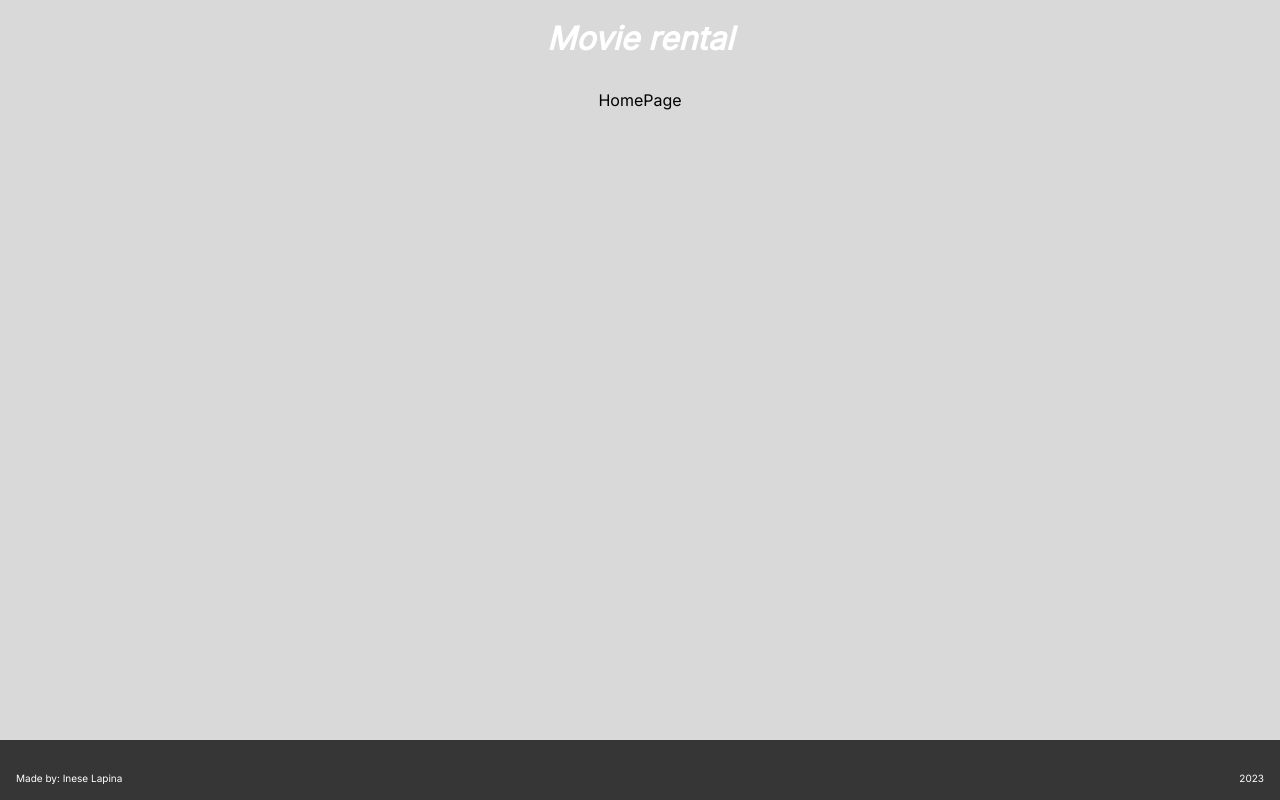
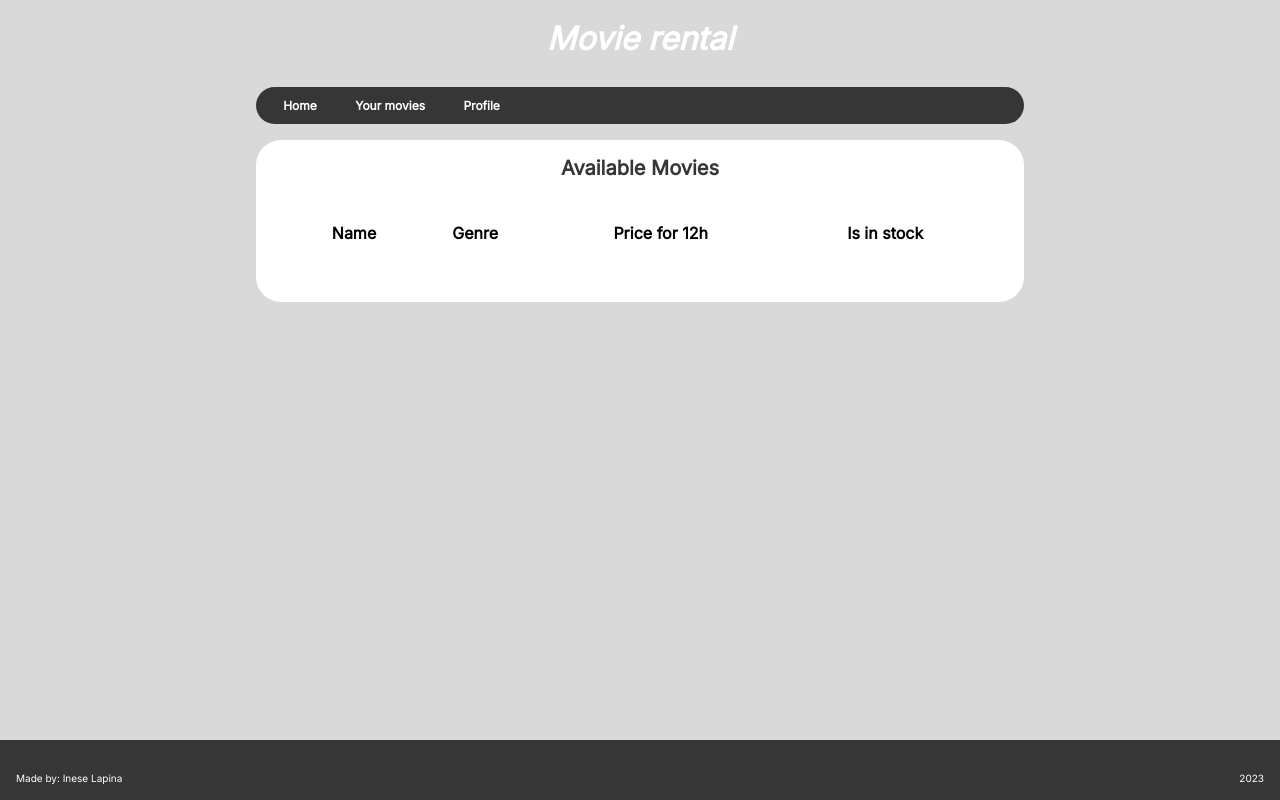
Before and after one commit to lapinna/Movie-rental-ReactJS, a React (Create React App) app: page /home in a window 1280 px wide. Built offline with nearby package versions, Linux system fonts and the light colour scheme.

Commit message:
add home page, navbar, initial available movies table structure

```diff
--- a/src/App.scss
+++ b/src/App.scss
@@ -13,9 +13,13 @@
   }
 
   .page-content {
+    width: 60%;
+    display: flex;
     flex: 1;
-    margin-top: 2rem;
-    margin-bottom: 2rem;
+    flex-direction: column;
+    align-items: center;
+    margin-left: 3rem;
+    margin-right: 3rem;
 
     .form-container {
       width: 195px;
--- /dev/null
+++ b/src/components/NavBar/NavBar.jsx
@@ -0,0 +1,14 @@
+import "./NavBar.style.scss";
+import { Link } from "react-router-dom";
+
+const NavBar = () => {
+  return (
+    <nav>
+      <Link className="nav-link" to={"/home"}>Home</Link>
+      <Link className="nav-link" to={"/yourMovies"}>Your movies</Link>
+      <Link className="nav-link" to={"/profile"}>Profile</Link>
+    </nav>
+  );
+};
+
+export default NavBar;
--- /dev/null
+++ b/src/components/NavBar/NavBar.style.scss
@@ -0,0 +1,21 @@
+nav {
+  width: 100%;
+  height: auto;
+  background-color: #363636;
+  margin-top: 1.8rem;
+  border-radius: 50px;
+  display: flex;
+  flex-direction: row;
+  align-items: center;
+
+  .nav-link {
+    font-size: 12px;
+    color: #FFF;
+    text-decoration: none;
+    font-style: normal;
+    font-weight: 700;
+    text-align: start;
+    margin-left: 1rem;
+    padding: 0.7rem;
+  }
+}
--- a/src/components/Pages/HomePage.jsx
+++ b/src/components/Pages/HomePage.jsx
@@ -1,9 +1,13 @@
-import React from 'react'
+import NavBar from "../NavBar/NavBar";
+import AvailableMoviesTable from "../Table/AvailableMoviesTable/AvailableMoviesTable";
 
 const HomePage = () => {
   return (
-    <div>HomePage</div>
-  )
-}
+    <>
+      <NavBar />
+      <AvailableMoviesTable />
+    </>
+  );
+};
 
-export default HomePage
+export default HomePage;
--- a/src/components/Pages/RegisterPage.jsx
+++ b/src/components/Pages/RegisterPage.jsx
@@ -9,10 +9,10 @@ const RegisterPage = () => {
   };
 
   return (
-    <div>
+    <>
       <LoginForm />
       <RegisterForm addUser={addUser} />
-    </div>
+    </>
   );
 };
 
--- /dev/null
+++ b/src/components/Table/AvailableMoviesTable/AvailableMoviesTable.jsx
@@ -0,0 +1,22 @@
+import "./AvailableMoviesTable.style.scss";
+
+const AvailableMoviesTable = () => {
+  return (
+    <div className="content-container">
+      <h1>Available Movies</h1>
+      <table className="available-movies-table">
+        <thead>
+          <tr>
+            <th>Name</th>
+            <th>Genre</th>
+            <th>Price for 12h</th>
+            <th>Is in stock</th>
+          </tr>
+        </thead>
+        <tbody></tbody>
+      </table>
+    </div>
+  );
+};
+
+export default AvailableMoviesTable;
--- /dev/null
+++ b/src/components/Table/AvailableMoviesTable/AvailableMoviesTable.style.scss
@@ -0,0 +1,29 @@
+.content-container {
+  width: 100%;
+  height: auto;
+  background-color: #FFF;
+  margin-top: 1rem;
+  border-radius: 25px;
+  display: flex;
+  flex-direction: column;
+  justify-content: center;
+  align-items: center;
+
+  h1 {
+    padding: 1rem;
+    font-size: 20px;
+    color: #363636;
+  }
+
+  table {
+    width: 90%;
+    margin: 1rem;
+    margin-bottom: 3rem;
+    border-collapse: separate;
+    border-spacing: 0 10px;
+  }
+
+  tbody {
+    background-color: #D9D9D9;
+  }
+}
```
